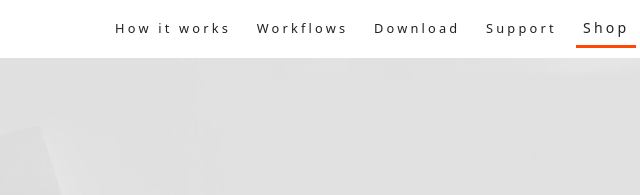
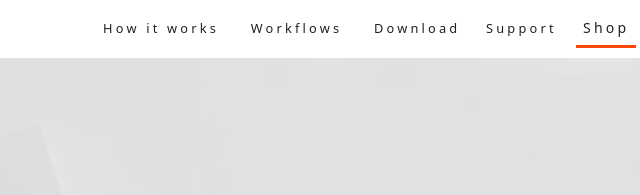
Before and after one commit to roberto3003/monogram-copy, a plain HTML site: page index.html in a window 1280 px wide. Shown: the top 195 px of the page, 465-1105 px from the left. Drawn offline with Linux system fonts and the light colour scheme.

Commit message:
added dropdown button

```diff
--- a/index.html
+++ b/index.html
@@ -21,7 +21,12 @@
 			  </a>
 			</li>
 			<li role="menuitem"><a href="">How it works</a></li>
-			<li role="menuitem"><a href="">Workflows</a></li>
+			<div>
+			  <li class="dropdown-button">
+				<button href="">Workflows</button>
+
+			  </li>
+			</div>
 			<li role="menuitem"><a href="">Download</a></li>
 			<li role="menuitem"><a href="">Support</a></li>
 			<li role="menuitem" class="active"><a href="">Shop</a></li>
--- a/style.css
+++ b/style.css
@@ -776,3 +776,11 @@ input:not(:placeholder-shown):invalid {
 .module .button {
   margin-block-start: 0
 }
+
+.dropdown-button button {
+  color: currentColor;
+  cursor: pointer;
+  background-color: transparent;
+  border: none;
+  letter-spacing: var(--letter-spacing);
+}
```
